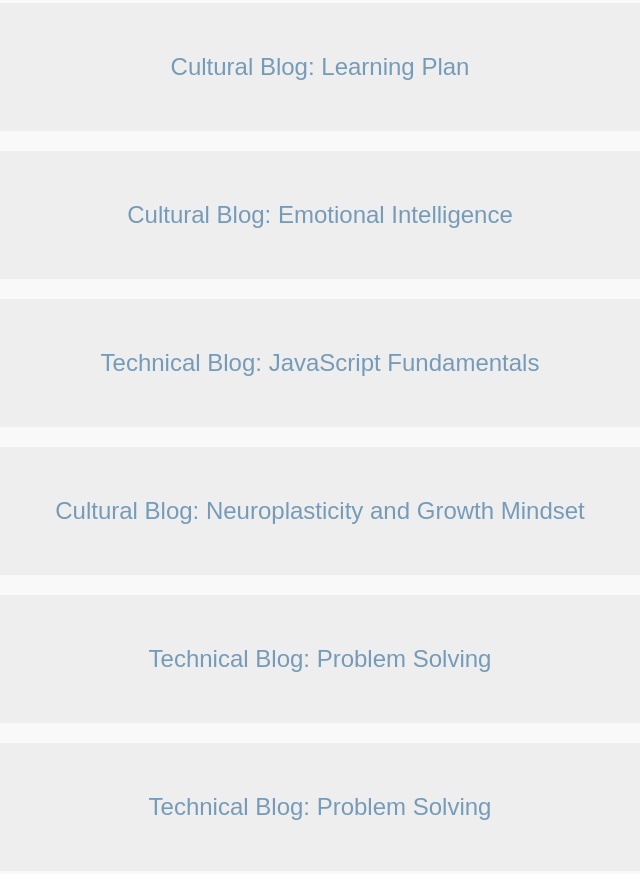
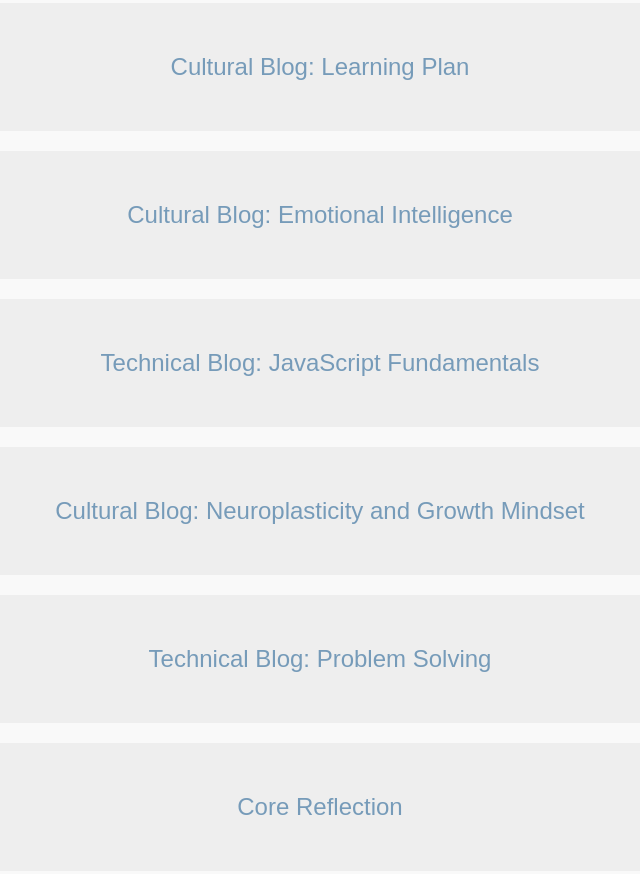
Before and after one commit to rigelle-cruz/dev-academy-profile, a plain HTML site: page index.html in a window 1280 px wide. Shown: the part 1344-2218 px from the top of the page, without its empty margins (320-960 px from the left). Drawn offline with Linux system fonts and the light colour scheme.

Commit message:
add to index.html

```diff
--- a/index.html
+++ b/index.html
@@ -88,7 +88,7 @@
         </div>
 
         <div class="blog-inner-container">
-          <a class="blog-text-link" href="/blog/foundations-reflection.html"> Technical Blog: Problem Solving </a>
+          <a class="blog-text-link" href="/blog/foundations-reflection.html"> Core Reflection</a>
         </div>
 
       </div>
```
